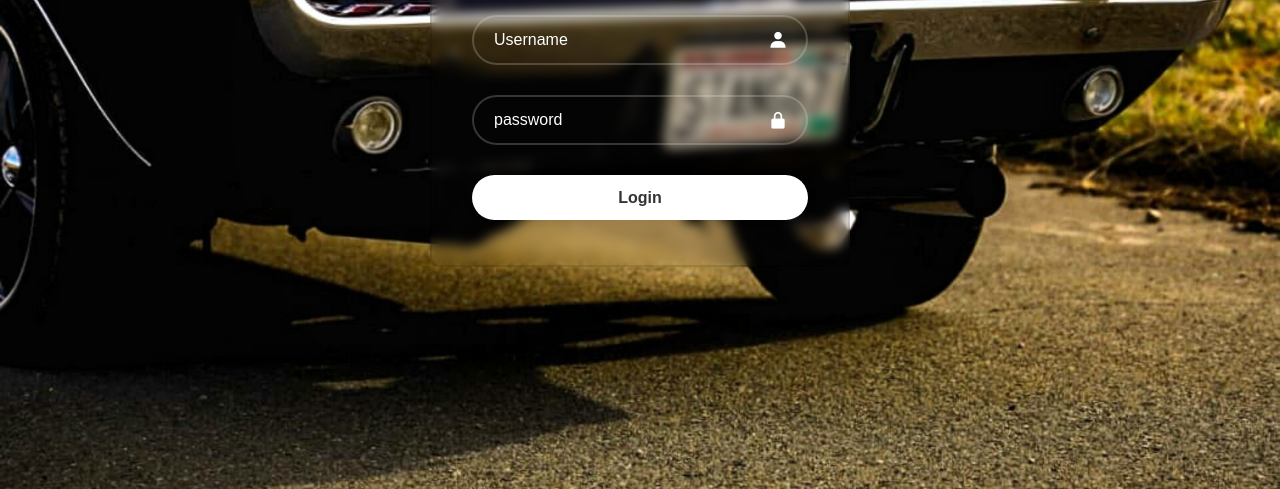
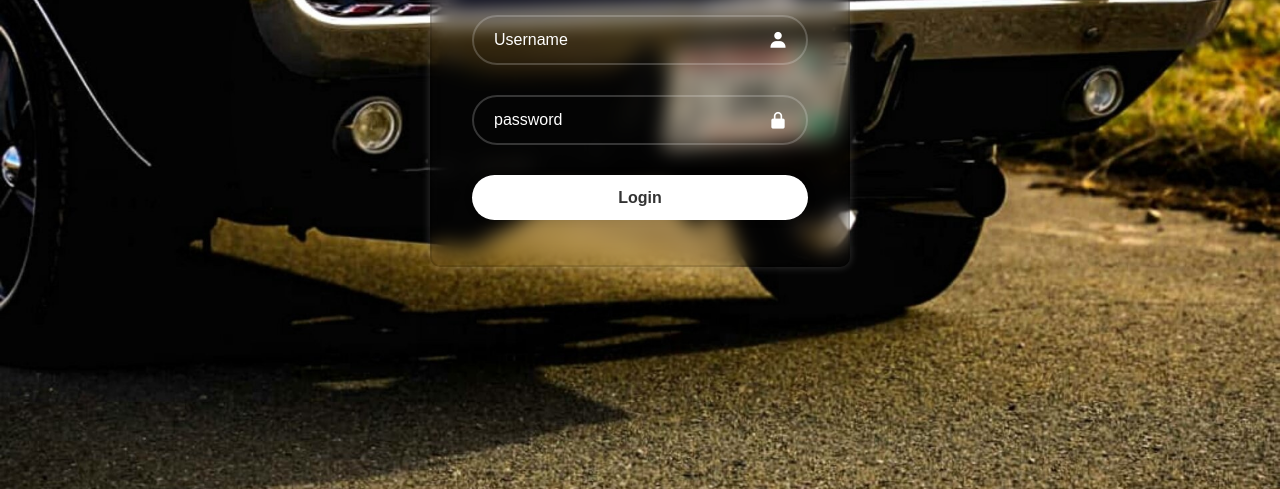
Before and after one commit to ChemaKing13/magazineGenerator, a plain HTML site: page index.html in a window 1280 px wide. Shown: the part 311-800 px from the top of the page. Drawn offline with nearby package versions, Linux system fonts and the light colour scheme.

Commit message:
background blur fixed

```diff
--- a/style.css
+++ b/style.css
@@ -22,9 +22,9 @@ body {
     border-radius: 10px;
     background: transparent;
     border: 2px solid rgba(0, 0, 0, 0.1);
-    backdrop-filter: blur(6px);
+    backdrop-filter: blur(10px);
     padding: 30px 40px;
-    box-shadow: 0 0 10px rgba(255, 255, 255, rgba(255, 255, 255, .2));
+   box-shadow: 0 0 10px rgba(255, 255, 255, 0.2);
 }
 
 .wrapper h1 {
```
Also changed, not shown: 1 other file.
